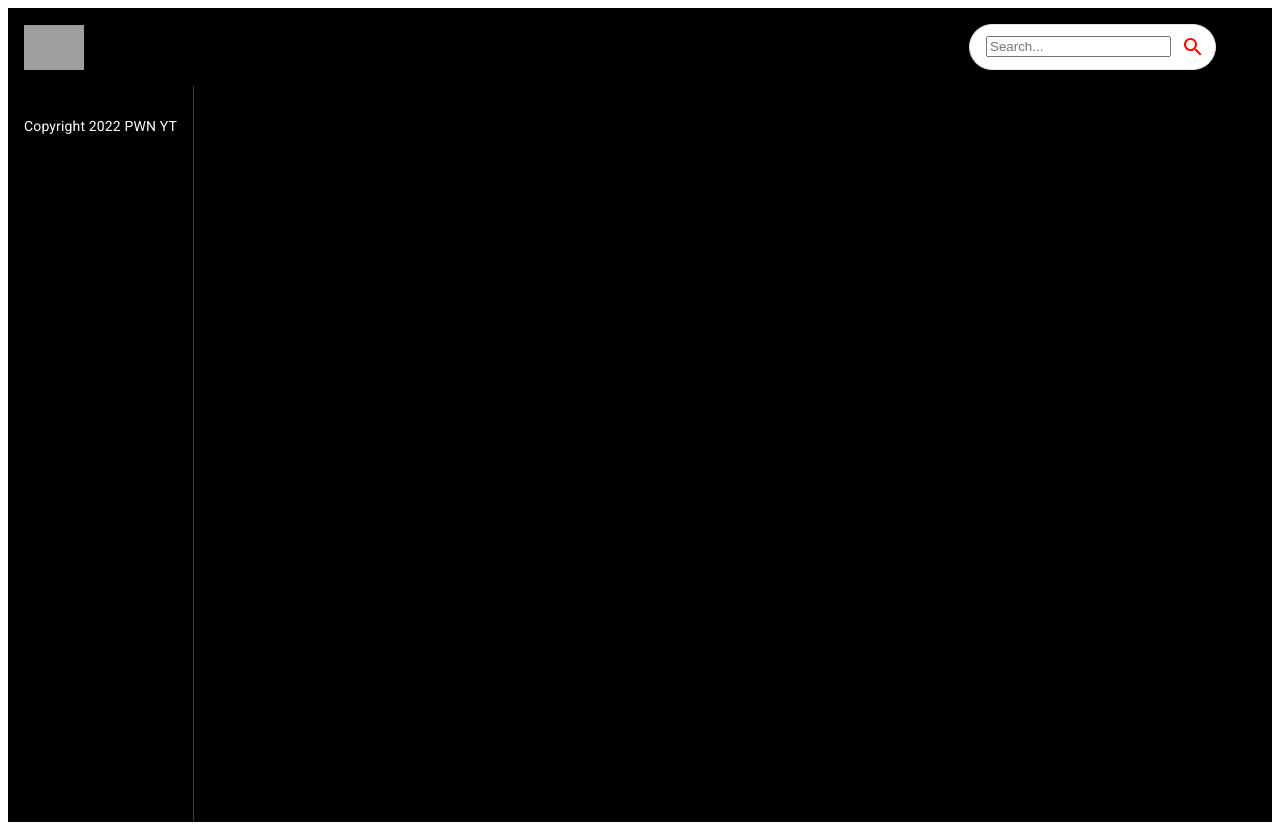
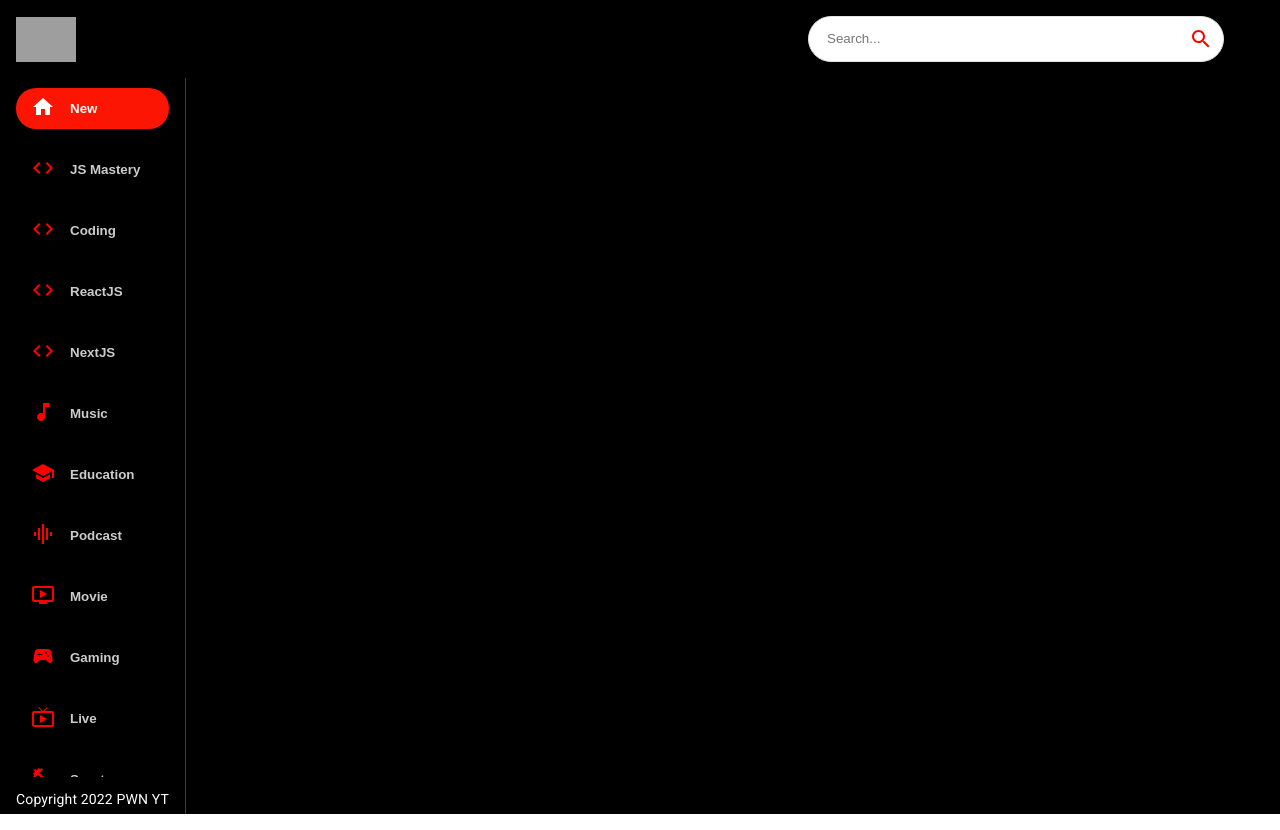
Before and after one commit to phyowainyunt-19/react-yoututbe, a React (Create React App) app: page / in a window 1280 px wide. Built offline with nearby package versions, Linux system fonts and the light colour scheme; grey boxes are pictures that could not be loaded.

Commit message:
Sidebar basic design and layout done

```diff
--- a/src/components/Feed.jsx
+++ b/src/components/Feed.jsx
@@ -1,11 +1,12 @@
 import { useState, useEffect } from 'react';
 import { Box, Stack, Typography } from '@mui/material';
+import Sidebar from './Sidebar';
 
 const Feed = () => {
   return (
     <Stack sx={{ flexDirection: { sx: "column", md: "row" } }}>
       <Box sx={{ height: { sx: 'auto', md: '92vh' }, borderRight: '1px solid #3d3d3d', px: { sx: 0, md: 2 } }}>
-        Sidebar
+        <Sidebar />
 
         <Typography className='copyright' variant='body2' sx={{ mt: 1.5, color: '#fff' }}>
           Copyright 2022 PWN YT
--- /dev/null
+++ b/src/components/Sidebar.jsx
@@ -0,0 +1,34 @@
+import React from 'react';
+import { Stack } from '@mui/system';
+
+import { categories } from '../utils/constants'
+
+const selectedCategory = 'New';
+
+const Sidebar = () => (
+    // for mobile or ipad, it changes from sidebar to top scroll row
+    <Stack
+        direction="row"
+        sx={{ overflowY: "auto", height: { sx: 'auto', md: '95%' }, flexDirection: { md: 'column' } }}
+    >
+        {/* map over all categories for sidebar */}
+        {categories.map((category,index) => (
+            <button
+                key={index}
+                className='category-btn'
+                style={{
+                    background: category.name === selectedCategory && '#FC1503',
+                    color: '#fff'
+                }}
+            >
+                <span style={{ color: category.name === selectedCategory ? 'white' : 'red', marginRight: '15px' }}>
+                    {category.icon}
+                </span>
+                <span style={{ opacity: category.name === selectedCategory ? '1' : '0.8' }}>{category.name}</span>
+            </button>
+        ))}
+
+    </Stack>
+)
+
+export default Sidebar
--- a/src/components/index.js
+++ b/src/components/index.js
@@ -4,3 +4,4 @@
 export { default as ChannelDetail } from './ChannelDetail.jsx';
 export { default as SearchFeed } from './SearchFeed.jsx';
 export { default as SearchBar } from './SearchBar.jsx';
+export { default as Sidebar } from './Sidebar.jsx';
--- a/src/index.js
+++ b/src/index.js
@@ -2,6 +2,7 @@
 import ReactDOM from 'react-dom/client';    // v18 change
 
 import App from './App';
+import './index.css';
 
 const root = ReactDOM.createRoot(document.getElementById('root'));
 
```
